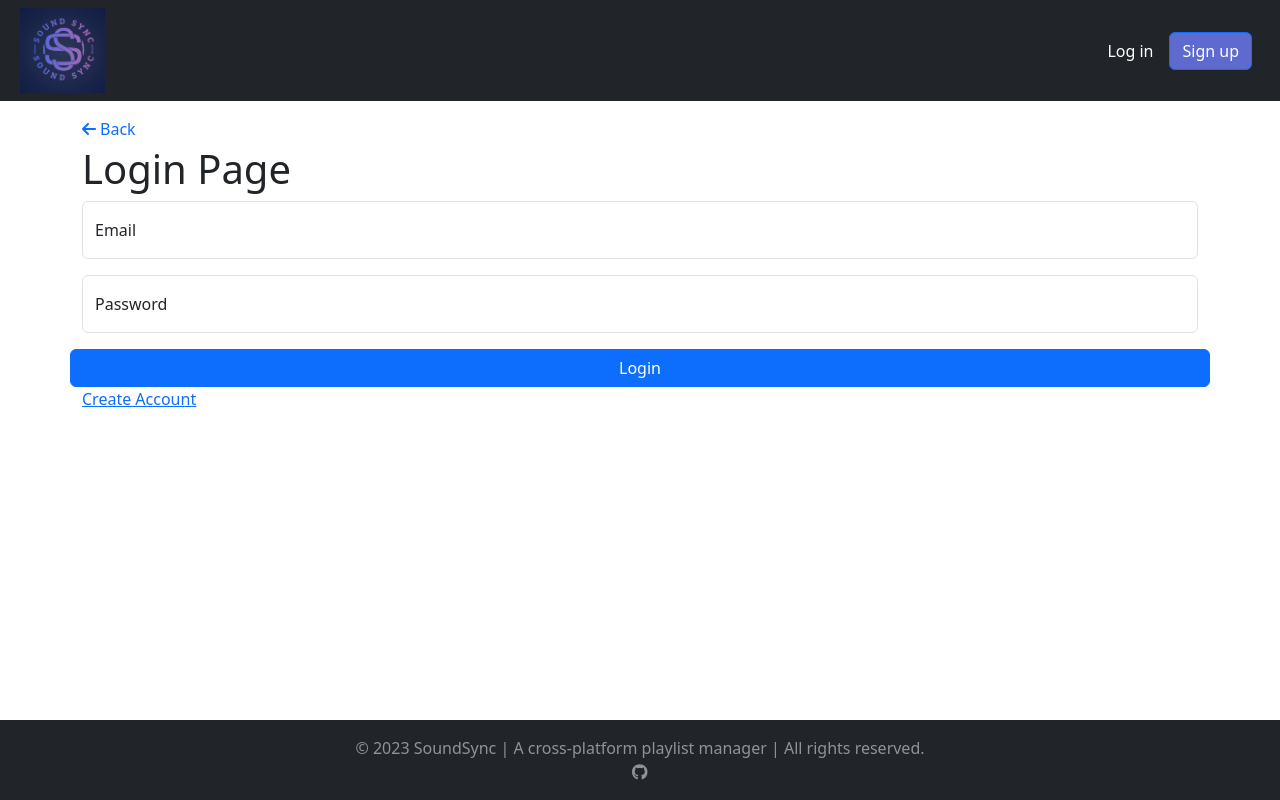
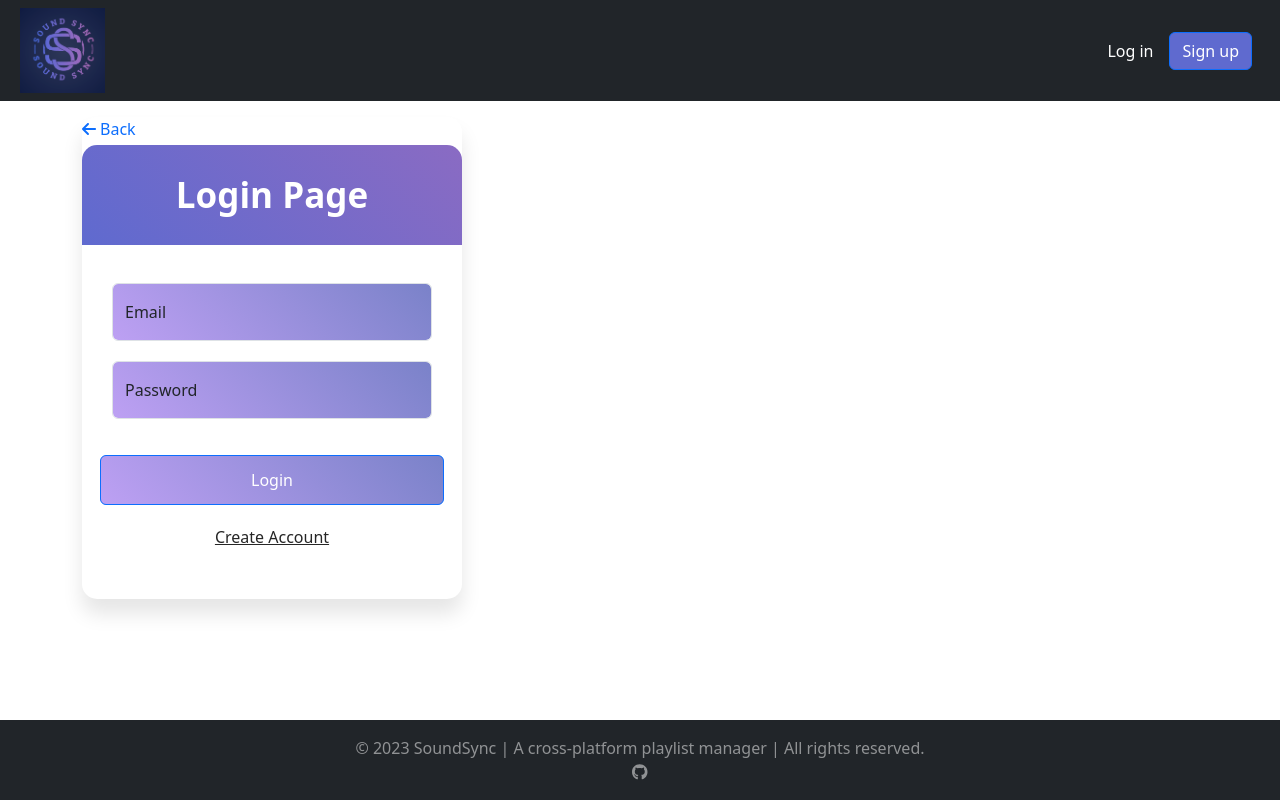
Before and after one commit to ryanhu021/soundsync, a React (Create React App) app in the folder packages/frontend/: page /login in a window 1280 px wide. Built offline with nearby package versions, Linux system fonts and the light colour scheme; no server answers.

Commit message:
Login and sign up page styling

```diff
--- /dev/null
+++ b/packages/frontend/src/component-styles/login-signup.css
@@ -0,0 +1,113 @@
+.wrapper {
+  width: 380px;
+  background: #fff;
+  border-radius: 15px;
+  box-shadow: 0px 15px 20px rgba(0, 0, 0, 0.1);
+}
+
+.wrapper .title {
+  font-size: 35px;
+  font-weight: 600;
+  text-align: center;
+  line-height: 100px;
+  color: #fff;
+  user-select: none;
+  border-radius: 15px 15px 0 0;
+  background: linear-gradient(-135deg, #8a6bc3, #5f6acf);
+}
+
+.wrapper form {
+  padding: 10px 30px 50px 30px;
+}
+
+.wrapper form .field {
+  height: 50px;
+  width: 100%;
+  margin-top: 20px;
+  position: relative;
+}
+
+.wrapper form .field input {
+  height: 100%;
+  width: 100%;
+  outline: none;
+  font-size: 17px;
+  padding-left: 20px;
+  border: 1px solid lightgrey;
+  border-radius: 25px;
+  transition: all 0.3s ease;
+}
+
+.wrapper form .field input:focus,
+form .field input:valid {
+  border-color: #4158d0;
+}
+
+.wrapper form .field label {
+  position: absolute;
+  top: 50%;
+  left: 20px;
+  color: #999999;
+  font-weight: 400;
+  font-size: 17px;
+  pointer-events: none;
+  transform: translateY(-50%);
+  transition: all 0.3s ease;
+}
+
+form .field input:focus ~ label,
+form .field input:valid ~ label {
+  top: 0%;
+  font-size: 16px;
+  color: #4158d0;
+  background: #fff;
+  transform: translateY(-50%);
+}
+
+form .content {
+  display: flex;
+  width: 100%;
+  height: 50px;
+  font-size: 16px;
+  align-items: center;
+  justify-content: space-around;
+}
+
+form .content .checkbox {
+  display: flex;
+  align-items: center;
+  justify-content: center;
+}
+
+form .content input {
+  width: 15px;
+  height: 15px;
+}
+
+form .content label {
+  color: #262626;
+  user-select: none;
+  padding-left: 5px;
+}
+
+.field {
+  color: #fff;
+  border: none;
+  padding-left: 0;
+  margin-top: -10px;
+  font-size: 20px;
+  font-weight: 500;
+  cursor: pointer;
+  background: linear-gradient(-135deg, #7a82c9, #bda0f3);
+  transition: all 0.3s ease;
+}
+
+.field:active {
+  transform: scale(0.95);
+}
+
+form .signup-link {
+  color: #262626;
+  margin-top: 20px;
+  text-align: center;
+}
--- a/packages/frontend/src/views/login.tsx
+++ b/packages/frontend/src/views/login.tsx
@@ -7,6 +7,7 @@ import { useForm, SubmitHandler } from "react-hook-form";
 import { Link, useNavigate } from "react-router-dom";
 import { Container } from "react-bootstrap";
 import { BackLink } from "../components/back-link";
+import "../component-styles/login-signup.css";
 
 type Inputs = {
   email: string;
@@ -48,8 +49,9 @@ function LoginForm() {
 
   return (
     <Container>
+      <div className="wrapper">
         <BackLink />
-      <h1>Login Page</h1>
+        <h1 className="title">Login Page</h1>
         <Form onSubmit={handleSubmit(onSubmit)}>
           <Floatinglabel className="mb-3" label="Email">
             <Form.Control
@@ -57,6 +59,7 @@ function LoginForm() {
               placeholder="Email"
               required
               {...register("email")}
+              className="field"
             />
           </Floatinglabel>
           <Floatinglabel className="mb-3" label="Password">
@@ -65,18 +68,22 @@ function LoginForm() {
               placeholder="password"
               required
               {...register("password")}
+              className="field"
             />
           </Floatinglabel>
           <p>{errorMessage}</p>
           <Row>
-          <Button variant="primary" type="submit">
+            <Button variant="primary" type="submit" className="field">
               Login
             </Button>
           </Row>
           <Row>
-          <Link to="/signup">Create Account</Link>
+            <Link to="/signup" className="signup-link">
+              Create Account
+            </Link>
           </Row>
         </Form>
+      </div>
     </Container>
   );
 }
--- a/packages/frontend/src/views/sign-up.tsx
+++ b/packages/frontend/src/views/sign-up.tsx
@@ -6,6 +6,7 @@ import Floatinglabel from "react-bootstrap/FloatingLabel";
 import { useNavigate } from "react-router-dom";
 import { Container } from "react-bootstrap";
 import { BackLink } from "../components/back-link";
+import "../component-styles/login-signup.css";
 
 type Inputs = {
   name: string;
@@ -45,8 +46,9 @@ function SignUpForm() {
 
   return (
     <Container>
+      <div className="wrapper">
         <BackLink />
-      <h1>Sign Up Page</h1>
+        <h1 className="title">Sign Up Page</h1>
         <Form onSubmit={handleSubmit(onSubmit)}>
           <Floatinglabel className="mb-3" label="Name">
             <Form.Control
@@ -54,6 +56,7 @@ function SignUpForm() {
               placeholder="Name"
               required
               {...register("name")}
+              className="field"
             />
           </Floatinglabel>
           <Floatinglabel className="mb-3" label="Email">
@@ -62,6 +65,7 @@ function SignUpForm() {
               placeholder="Email"
               required
               {...register("email")}
+              className="field"
             />
           </Floatinglabel>
           <Floatinglabel className="mb-3" label="Password">
@@ -70,6 +74,7 @@ function SignUpForm() {
               placeholder="Password"
               required
               {...register("password")}
+              className="field"
             />
           </Floatinglabel>
           <Floatinglabel className="mb-3" label="Confirm Password">
@@ -80,13 +85,15 @@ function SignUpForm() {
               {...register("confirmPassword", {
                 validate: (value) => value === getValues().password,
               })}
+              className="field"
             />
             {errors.confirmPassword && <p>Password must match.</p>}
           </Floatinglabel>
-        <Button variant="primary" type="submit">
-          SignUp
+          <Button variant="primary" type="submit" className="field">
+            Sign Up
           </Button>
         </Form>
+      </div>
     </Container>
   );
 }
```
Also changed, not shown: 1 other file (tests, documents, lock files or other folders). Lines whose indentation alone changed are shown as unchanged.
